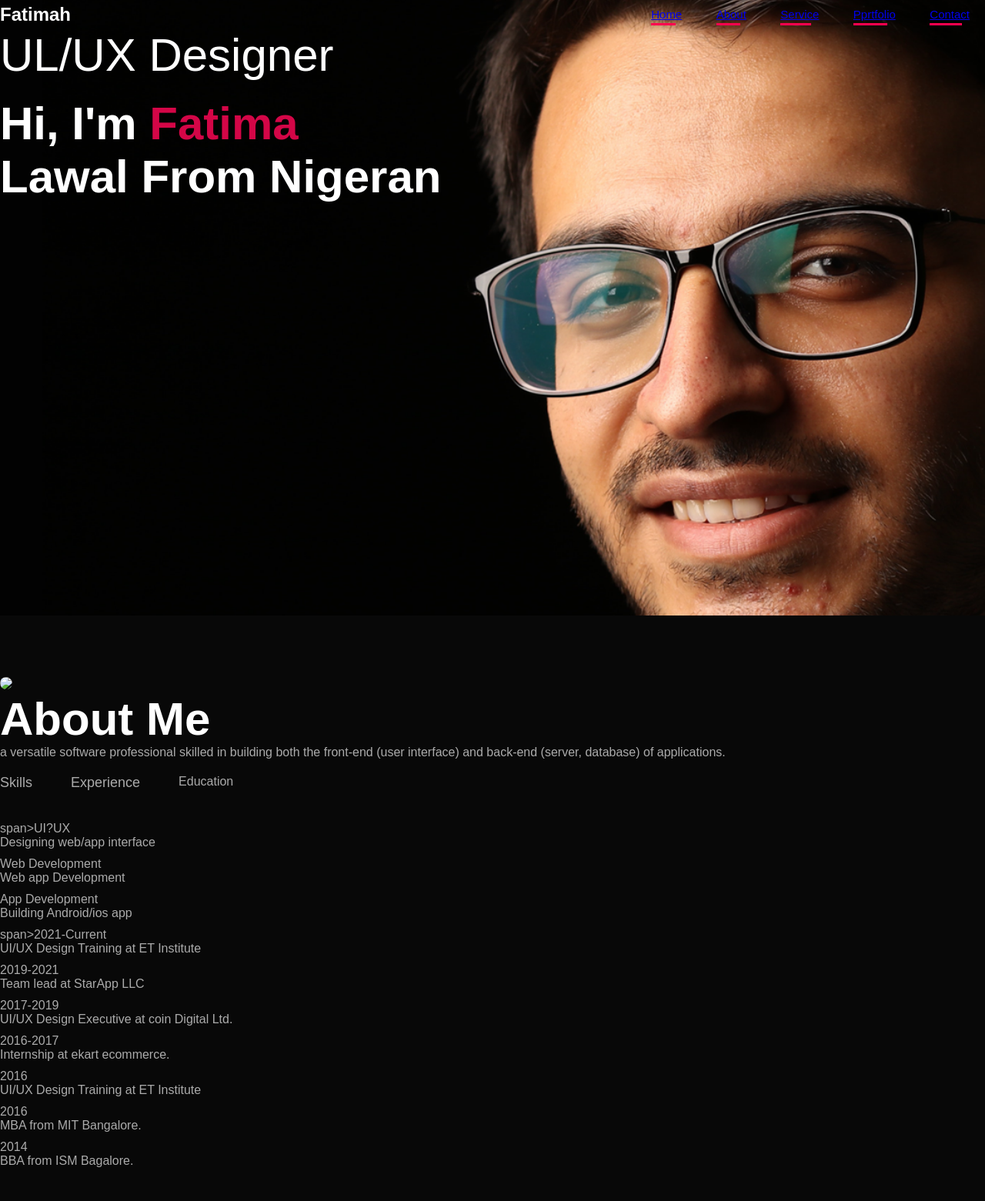
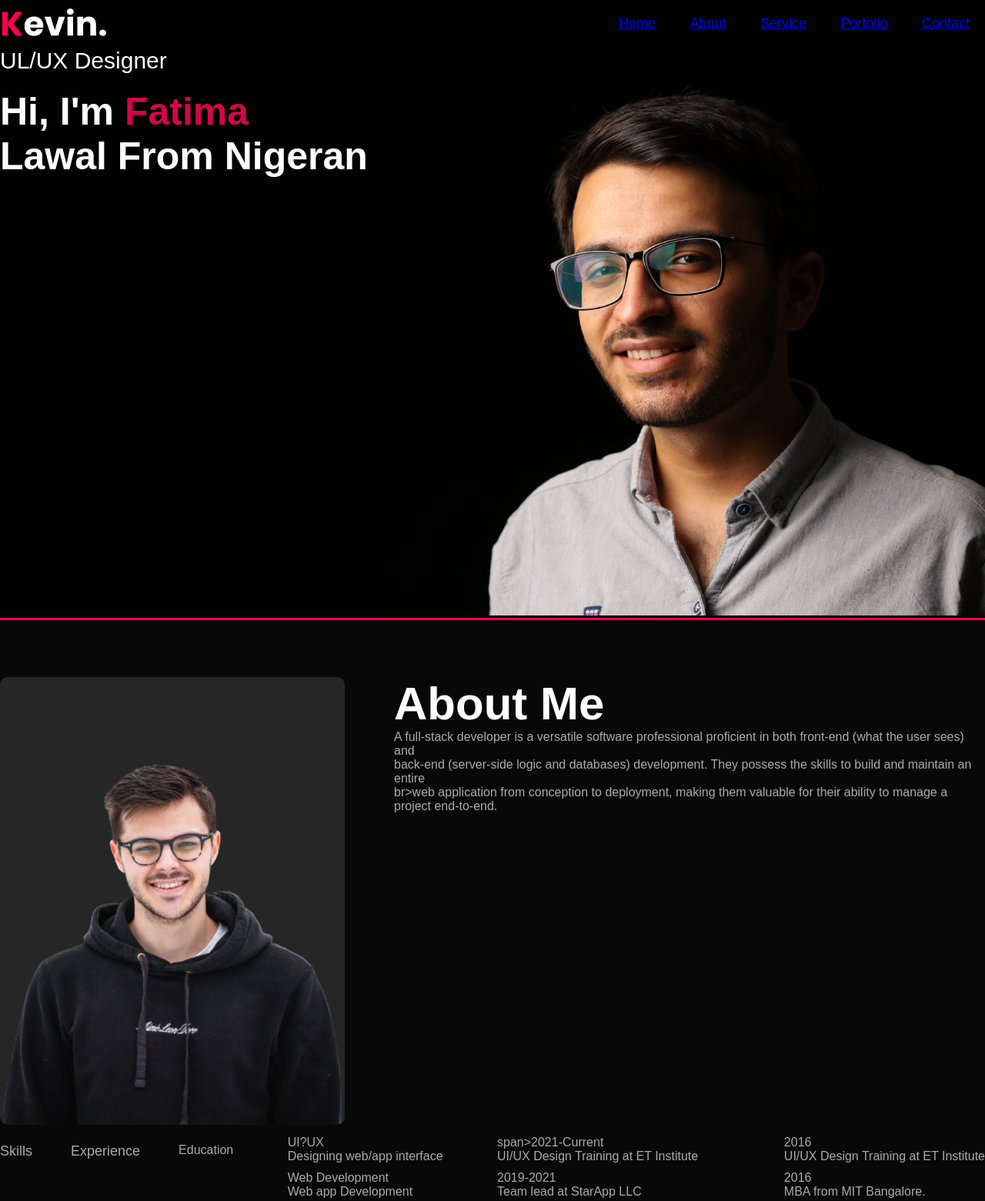
Before and after one commit to fatima2030-debug/NewProt, a plain HTML site: page index.Html in a window 1280 px wide. Shown: the top 1561 px of the page at 77% size. Drawn offline with Linux system fonts and the light colour scheme.

Commit message:
development

```diff
--- a/Style.css
+++ b/Style.css
@@ -11,7 +11,7 @@
 #header{
     width: 100%;
     height: 100vh;
-    background-image: url(Images/1774943372591.png);
+    background-image: url(Images/background.png);
     background-size: cover;
     background-position: center;
 }
@@ -26,8 +26,8 @@
     flex-wrap: Wrap;
 }
 
-nav h1{
-    width: 100px;
+.logo{
+     width:140px;
 }
 
 nav ul li{
@@ -39,8 +39,7 @@
 nav ul li{
     color: #fff;
     text-decoration: none;
-    font-size: 15px;
-    position:relative
+    font-size: 18px;
 }
 nav ul li a::after{
     content: '';
@@ -52,15 +51,15 @@
     bottom: -6px;
     transition: 0.5s;
 }
-nav ul li a::after{
-    width:80%
+nav ul li a:hover::after{
+    width:100%
 }
 .header-text{
     margin-top: 20;
-    font-size: 60px;
+    font-size: 30px;
 }
 .header-text h1{
-    font-size:60px;
+    font-size:50px;
     margin-top: 20px;
 }
 .header-text h1 span{
@@ -80,9 +79,9 @@
 .about-col-1{
     flex-basis: 35%;
 }
-.about-col-1 img{
+.about-col-1 Img{
     width: 100%;
-    border-radius: 15px;
+    border-radius: 10px;
 }
 .about-col-2{
     flex-basis: 60%;
@@ -107,7 +106,7 @@
 }
 .tab-links::after{
     content: '';
-    width:0;
+     width:0;
     height: 3px;
     background: #ff2600;
     position: absolutr;
--- a/index.Html
+++ b/index.Html
@@ -11,12 +11,12 @@
         <div id="header">
             <div class="container">
                 <nav>
-                    <h1>Fatimah</h1>
+                    <Img Src="Images/logo.png" class="logo">
                     <ul>
                         <li><a href="#">Home</a></li>
                         <li><a href="#">About</a></li>
                         <li><a href="#">Service</a></li>
-                        <li><a href="#">Pprtfolio</a></li>
+                        <li><a href="#">Portolio</a></li>
                         <li><a href="#">Contact</a></li>
                     </ul>
                 </nav>
@@ -26,19 +26,18 @@
                 </div>
             </div>
         </div>
-        <!---------about--------->
+        <!-- ---------about---------- -->
         <div id="about">
             <div class="container">
                 <div class="row">
                     <div class="about-col-1">
-                        <Img src="Image/user.png">
+                        <Img src="Images/user.png">
                     </div>
-                </div>
                 <div class="about-col-2">
                     <h1 class="sub-title">About Me</h1>
-                    <p> a versatile software professional skilled in building both
-                        the front-end (user interface) and back-end (server, database) of applications.
+                    <p> A full-stack developer is a versatile software professional proficient in both front-end (what the user sees) and<br>back-end (server-side logic and databases) development. They possess the skills to build and maintain an entire</br>br>web application from conception to deployment, making them valuable for their ability to manage a project end-to-end.
                     </p>
+                    </div>
 
                 <div class="tab-titles">
                     <p class="tab-links active-link" onclick="opentab('skill')">Skills</p>
@@ -47,7 +46,13 @@
                 </div>
                     <div class="tab-contents active-tab" id="skills">
                         <ul>
-                            <li>span>UI?UX</span><br>Designing web/app interface</li>
+                            <li>
+
+                                <span>
+                                    UI?UX
+                                </span>
+                                <br>Designing web/app interface
+                            </li>
                             <li><span>Web Development</span><br>Web app Development</li>
                             <li><span>App Development</span><br>Building Android/ios app</li>
                         </ul>
```
Also changed, not shown: Images/1774943372272.png (deleted), Images/1774943372334.png (deleted), Images/1774943372423.png (deleted), Images/background.png (renamed from Images/1774943372667.png), Images/logo.png (added), Images/phone-background.png (renamed from Images/1774943372591.png), Images/user.png (renamed from Images/1774943372514.png), 3 other files.
